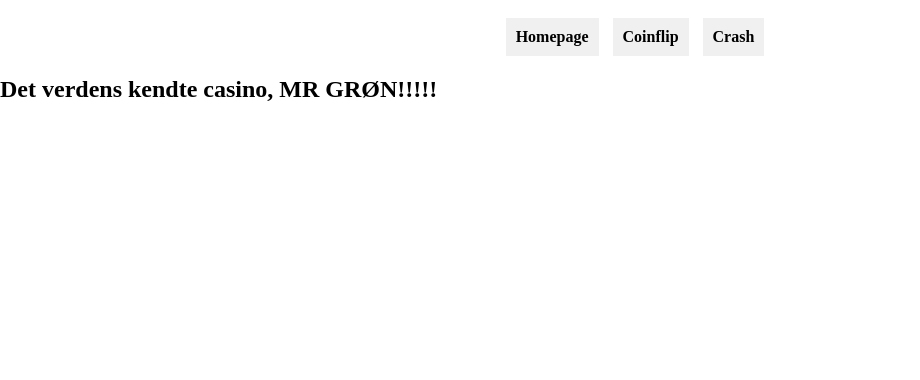
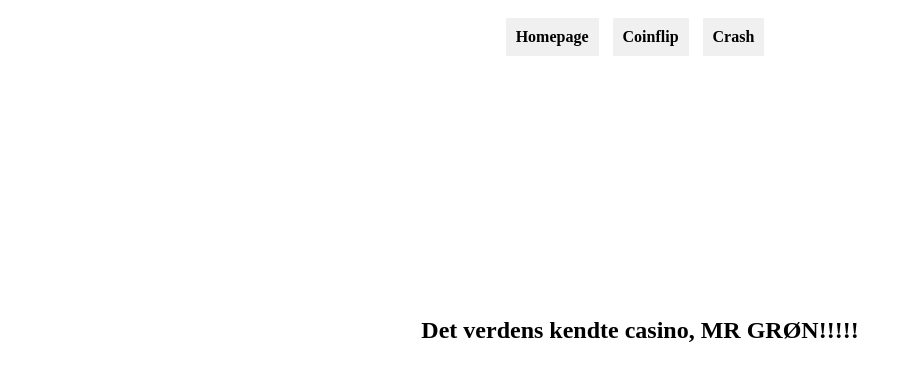
Before and after one commit to DrunkMule/homepage, a plain HTML site: page index.html in a window 1280 px wide. Shown: the part 90-470 px from the top of the page, without its empty margins (0-920 px from the left). Drawn offline with Linux system fonts and the light colour scheme.

Commit message:
Update style.css

```diff
--- a/style.css
+++ b/style.css
@@ -176,3 +176,10 @@ nav ul li a:hover {
     transform: rotateY(1turn);
   }
 }
+
+h2 {
+  position: absolute;
+  top: 50%;
+  left: 50%;
+  transform: translate(-50%, -50%);
+}
```
